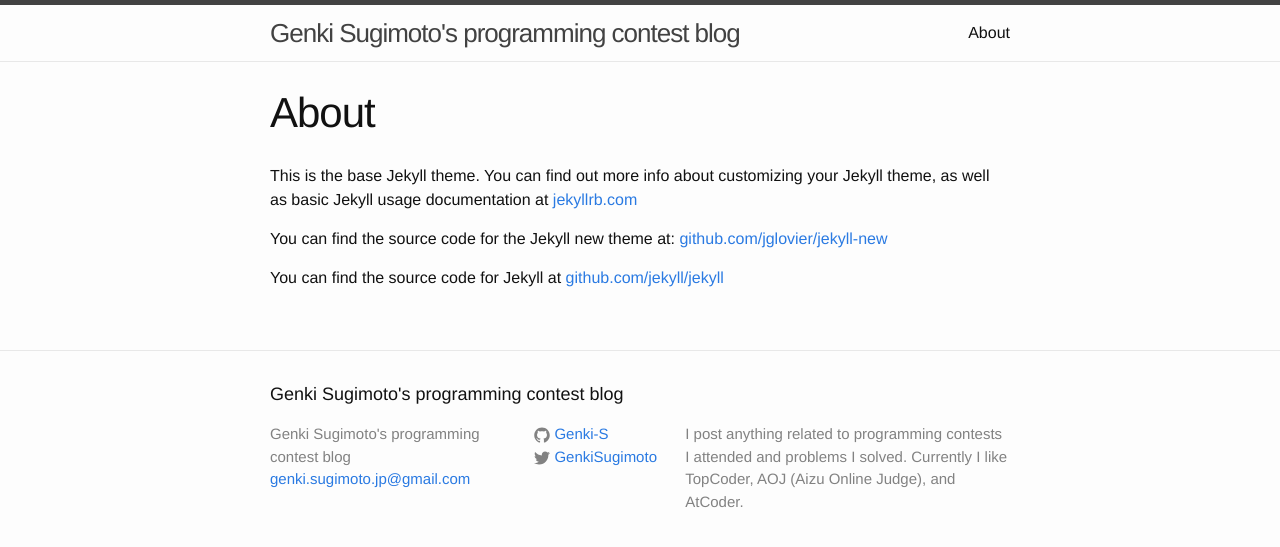
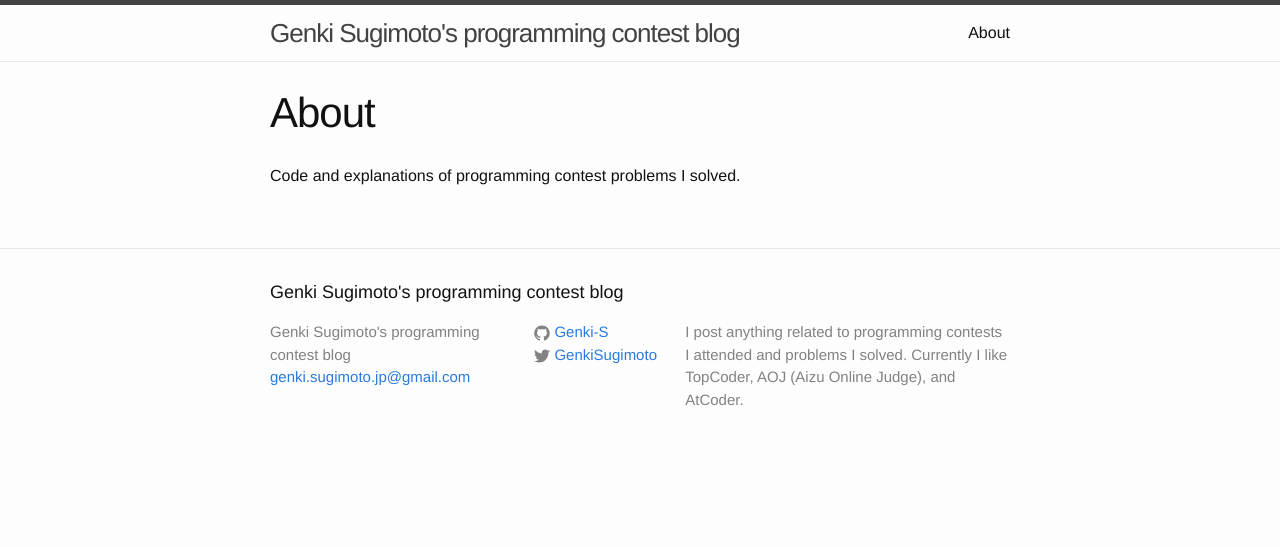
Before and after one commit to Genki-S/programming-contest-blog, a Jekyll site: the page built from blog/about.md, in a window 1280 px wide. Shown: the top 547 px of the page. Built offline with Jekyll 4.4.1, drawn with Linux system fonts in a browser that asks for light colours.

Commit message:
Write about

```diff
--- a/blog/_config.yml
+++ b/blog/_config.yml
@@ -20,3 +20,8 @@ defaults:
       type: "posts"
     values:
       layout: "post"
+    scope:
+      path: ""
+      type: "pages"
+    values:
+      layout: "page"
--- a/blog/about.md
+++ b/blog/about.md
@@ -1,11 +1,6 @@
 ---
-layout: page
 title: About
 permalink: /about/
 ---
 
-This is the base Jekyll theme. You can find out more info about customizing your Jekyll theme, as well as basic Jekyll usage documentation at [jekyllrb.com](http://jekyllrb.com/)
-
-You can find the source code for the Jekyll new theme at: [github.com/jglovier/jekyll-new](https://github.com/jglovier/jekyll-new)
-
-You can find the source code for Jekyll at [github.com/jekyll/jekyll](https://github.com/jekyll/jekyll)
+Code and explanations of programming contest problems I solved.
```
